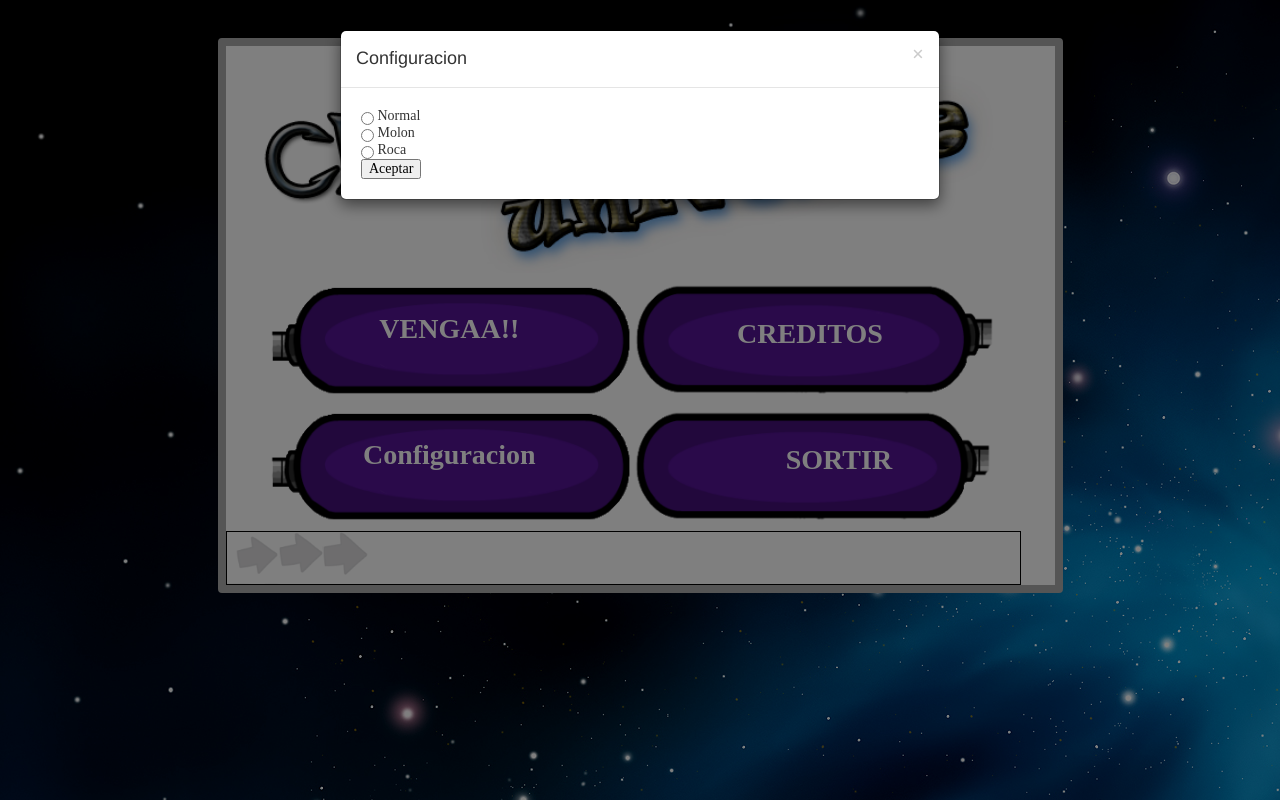
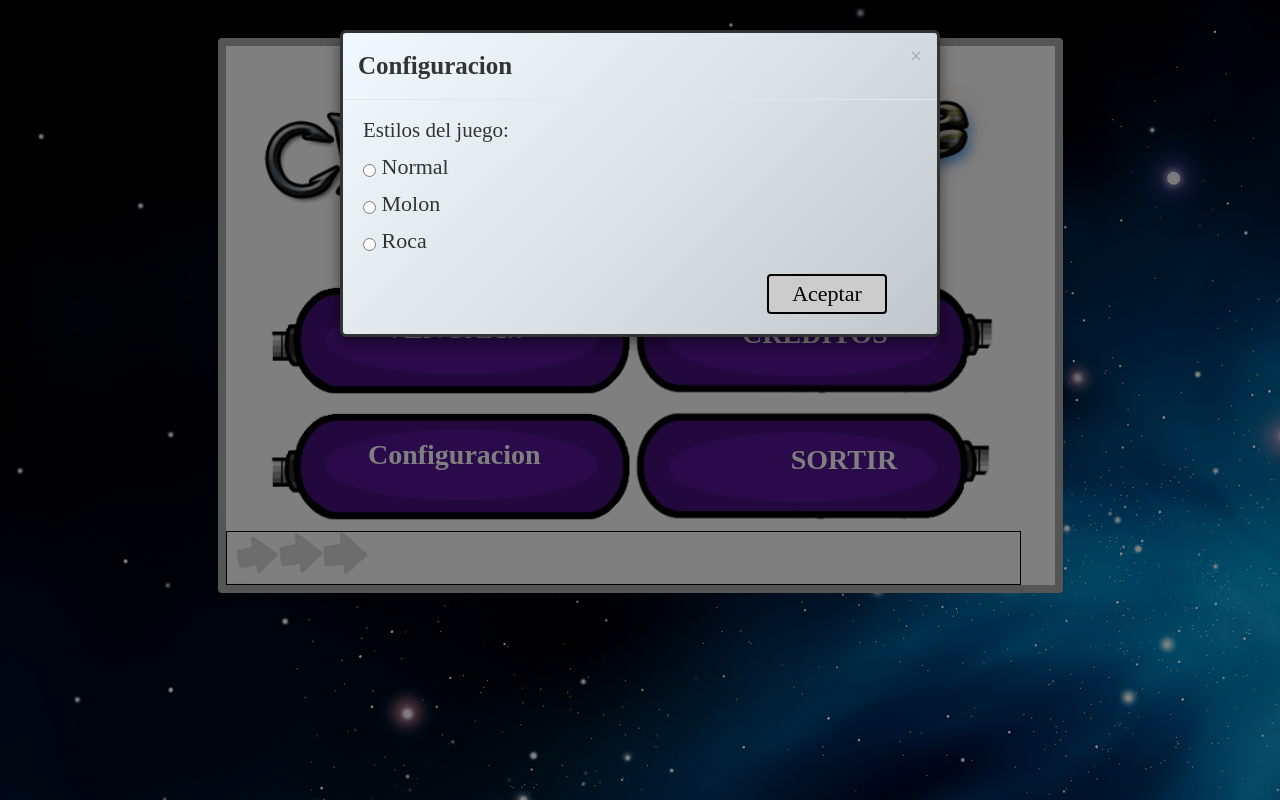
Before and after one commit to carlosginebro/projecte, a PHP site: page /pantalla.php in a window 1280 px wide, after a click on "Configuracion". Run offline with PHP 8.4, Linux system fonts and the light colour scheme; some web fonts are replaced.

Commit message:
Recovery Key casi acavado i configuracion de estilos mejorado

```diff
--- a/css/imposiblequiz.css
+++ b/css/imposiblequiz.css
@@ -390,7 +464,8 @@ body.rock .bt4{
     height:100%;
     text-align: center;
     padding-top: 10%;
-
+    padding-right:20px;
+    padding-left: 30px;
     /*    font-size:40px;*/
 
     padding-bottom: 4%;
@@ -443,12 +518,49 @@ body.rock .bt4{
 
 .size{
     font-size:2em;
+
 }
 /**Fi plantilla**/
 
 #getLvl{
     visibility: hidden;
 }
+
+
+/*Boostrap*/
+
+#myModalLabel{
+    font-family: Romanicums;
+    font-weight: bold;
+    font-size:25px;
+}
+
+.modal-content{
+    border: solid 3px #333;
+    font-size:22px;
+   background: -moz-linear-gradient(-45deg, #f0f9ff 0%, #dee5e8 47%, #c0c8ce 100%); /* FF3.6+ */
+    background: -webkit-gradient(linear, left top, right bottom, color-stop(0%,#f0f9ff), color-stop(47%,#dee5e8), color-stop(100%,#c0c8ce)); /* Chrome,Safari4+ */
+    background: -webkit-linear-gradient(-45deg, #f0f9ff 0%,#dee5e8 47%,#c0c8ce 100%); /* Chrome10+,Safari5.1+ */
+    background: -o-linear-gradient(-45deg, #f0f9ff 0%,#dee5e8 47%,#c0c8ce 100%); /* Opera 11.10+ */
+    background: -ms-linear-gradient(-45deg, #f0f9ff 0%,#dee5e8 47%,#c0c8ce 100%); /* IE10+ */
+    background: linear-gradient(135deg, #f0f9ff 0%,#dee5e8 47%,#c0c8ce 100%); /* W3C */
+}
+
+#form_config ul li{
+
+        list-style-type: none;
+        margin-top:15px;
+    }
+#btestilos{
+    background-color: #ccc;
+    border: solid 2px;
+    border-radius: 4px;
+    height: 40px;
+    width: 120px;
+    float: right;
+    margin-right: 30px;
+}
+
 
 
 
--- a/interface.php
+++ b/interface.php
@@ -8,14 +8,19 @@
       </div>
       <div class="modal-body">
           <form id="form_config" method="post" action="">
+              <legend>Estilos del juego: </legend>
+
               <fieldset>
-                  <input type="radio" value="normal" name="interface"/> Normal
+                  <ul>
+                      <li><input type="radio" value="normal" name="interface"/> Normal</li>
+
+                      <li><input type="radio" value="molon" name="interface"/> Molon</li>
+
+                      <li><input type="radio" value="rock" name="interface"/> Roca</li>
                   <br />
-                  <input type="radio" value="molon" name="interface"/> Molon
-                  <br />
-                  <input type="radio" value="rock" name="interface"/> Roca
-                  <br />
-                  <input type="submit" value="Aceptar" />
+
+
+                  <input type="submit" value="Aceptar"  id="btestilos"/>
 
               </fieldset>
           </form>
```
Also changed, not shown: other parts of css/imposiblequiz.css (+76 -2 lines), formulariRecovery.php (added, +30 -0 lines), index.php (+32 -3 lines), js/imposiblequiz.js (+61 -0 lines).
